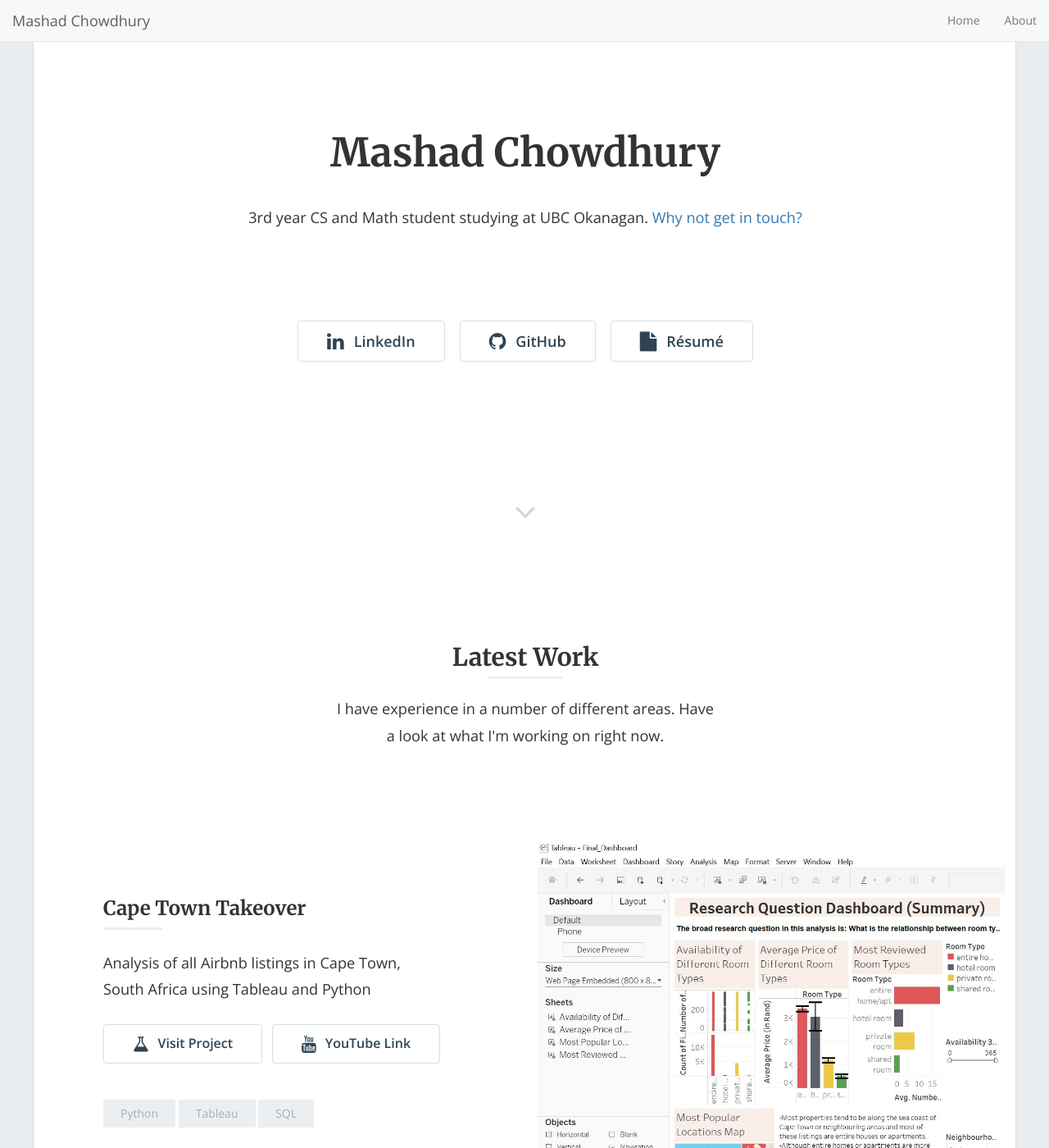
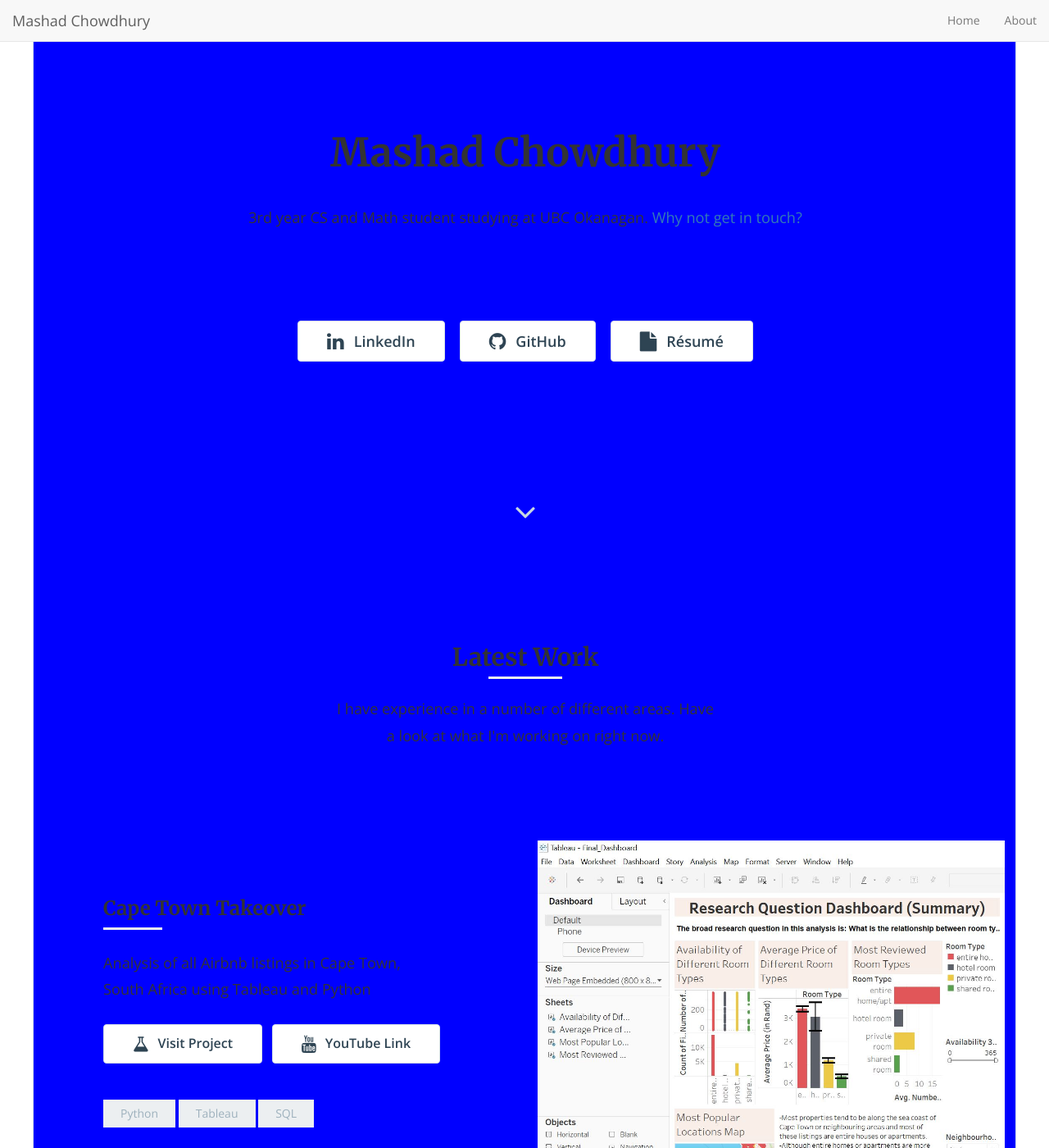
Before and after one commit to mashadchowdhury/mashadchowdhury.github.io, a Jekyll site: the page built from index.html, in a window 1280 px wide and 1400 px high. Shown: the whole window at 82% size. Built offline with Jekyll 4.4.1, drawn with Linux system fonts in a browser that asks for light colours; nearby versions of some CDN libraries; the list of posts is cut into pages by our own code.

Commit message:
Update style.scss

```diff
--- a/css/style.scss
+++ b/css/style.scss
@@ -16,7 +16,7 @@
 @import '../_sass/bootstrap';
 @import '../_sass/mixins';
 
-$primary: #99d3ff;
+$primary: #0a0a0a;
 $secondary: #FF7B7B;
 
 %opensans { font-family: 'Open Sans', sans-serif; }
@@ -33,7 +33,7 @@ $secondary: #FF7B7B;
 }
 
 body {
-  background-color: #e9edf0;
+  background-color: #ffffff;
   @extend %opensans;
   -webkit-font-smoothing: antialiased;
 }
@@ -84,7 +84,7 @@ button.btn, input.btn {
 }
 
 .main {
-  background-color: white;
+  background-color: blue;
   border-left: solid 1px #cedfea;
   border-right: solid 1px #cedfea;
   &.container {
```
